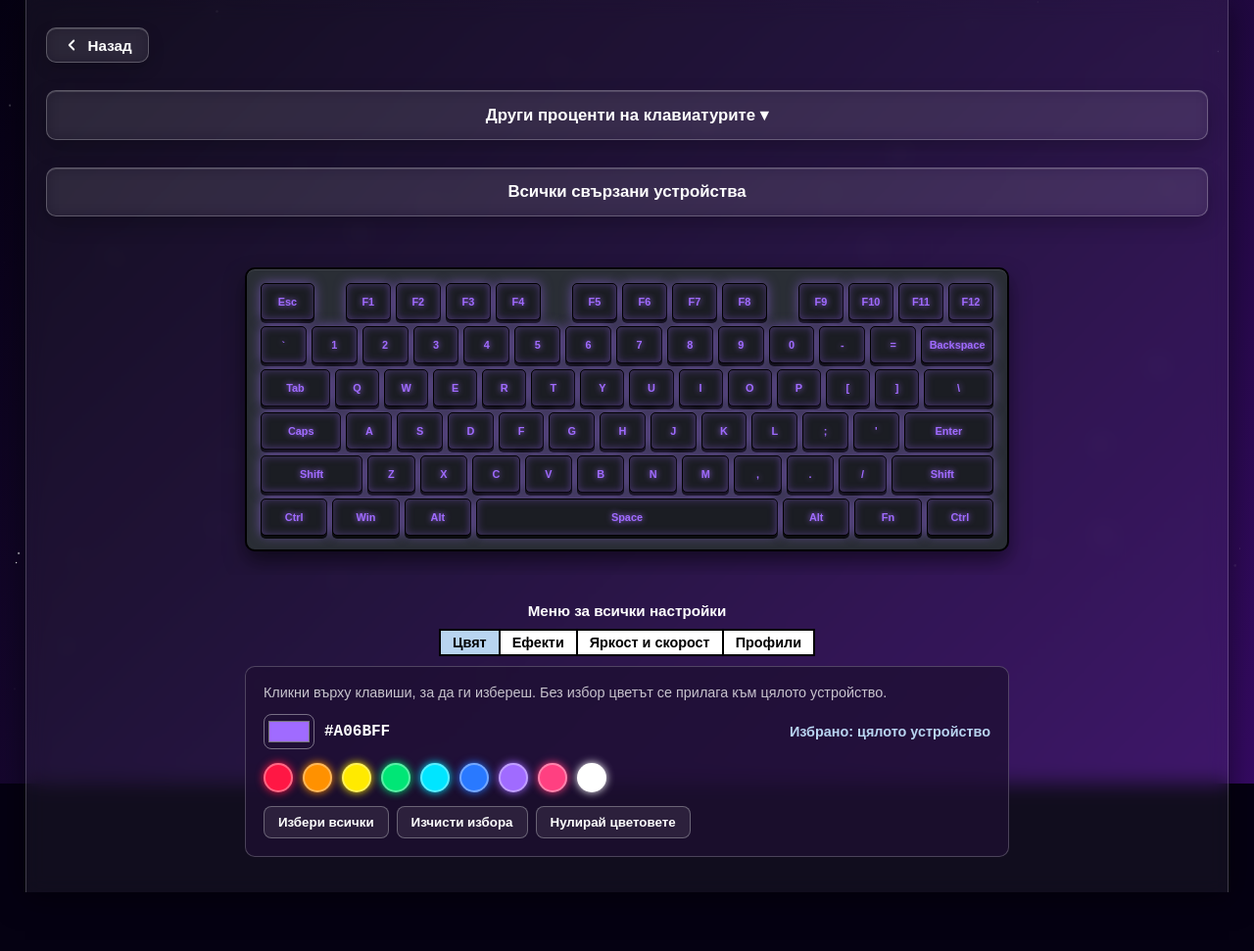
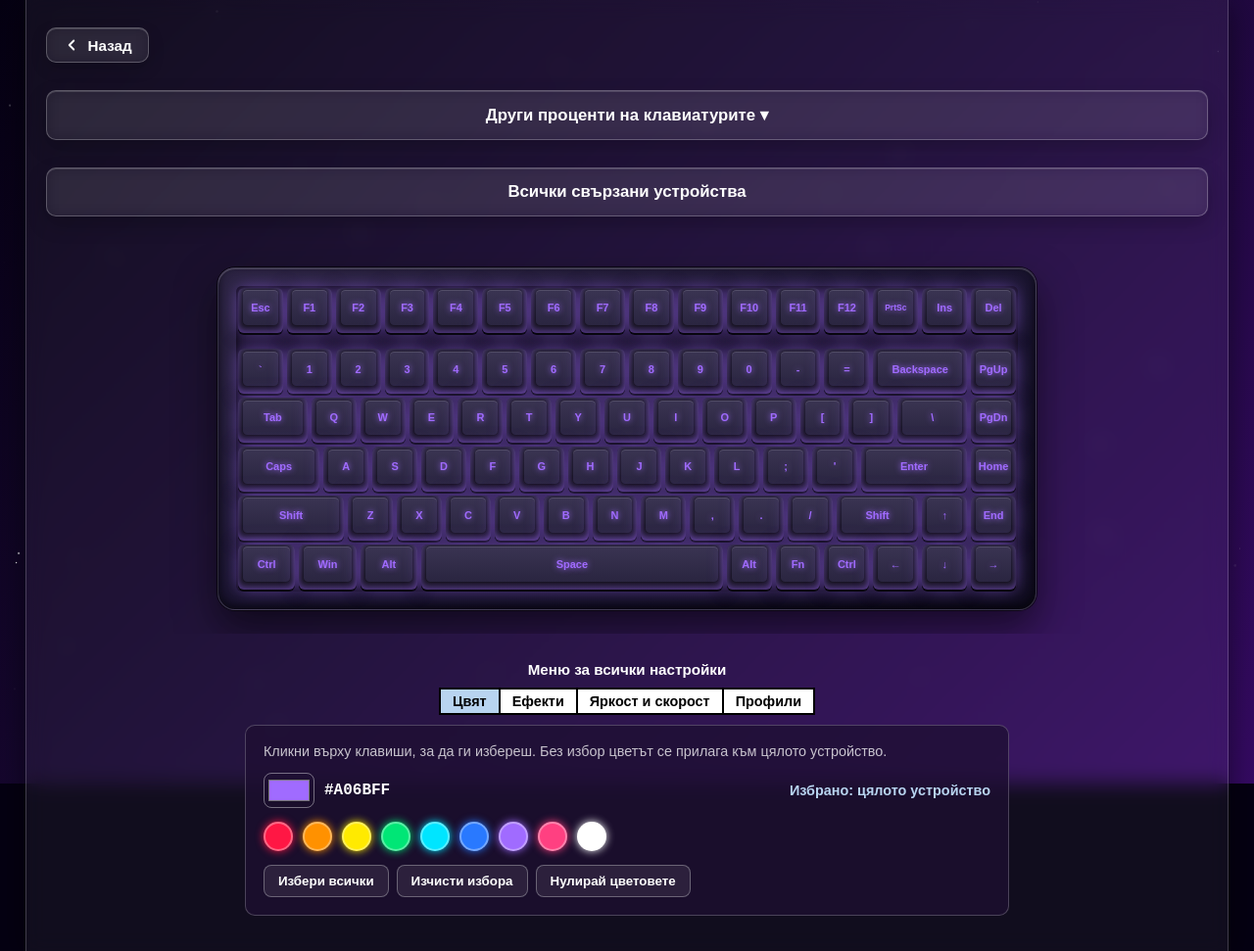
Before and after one commit to maevjoan-hash/web_RGB_changer_v2, a plain HTML site: page keyboard.html in a window 1280 px wide. Shown: the whole page at 98% size. Before the commit the page ends 911 px from the top, so only its background shows below. Drawn offline with Linux system fonts and the light colour scheme.

Commit message:
Redesign keyboards with real ANSI key sizes and themed keycaps
- Layouts are described in key units (u) and every key is positioned
  absolutely like keyboard-layout-editor: standard ANSI widths (Tab 1.5u,
  Caps 1.75u, Enter 2.25u, Shift 2.25u/2.75u, modifiers 1.25u, space 6.25u)
  and tall numpad + / Enter keys
- Layouts follow the real form factors: 60% (61 keys), 75% with arrows and
  a navigation column (84 keys), full-size 100% (104 keys), and the custom
  120% with macro, F13–F24, M and media keys around the full-size block
- Keys scale with the keyboard via container query units and keep square
  proportions; 36px–50px per unit, scrolling on narrow screens as before
- Keycaps get a skirt and top surface in the site's purple palette; with
  RGB on, light spills from under each key and the legends glow; "Off"
  now shows unlit keys instead of the old white caps
- Per-key RGB colors use stable ids (label + occurrence, e.g. Shift#2)
  instead of DOM indices, so changing a layout no longer shifts colors

Co-Authored-By: Claude Opus 5.5 <noreply@anthropic.com>
Claude-Session: https://claude.ai/code/session_018vGEQ2gAsJRXQNFQCdWChy

```diff
--- a/keyboard-layouts.js
+++ b/keyboard-layouts.js
@@ -1,60 +1,106 @@
 // --- ПОДРЕДБИ НА КЛАВИАТУРИТЕ ---
+// Размерите са в units (u), както при истинските клавиатури: 1u е един обикновен клавиш
+// (19,05 мм). Ширините следват стандартния ANSI размер: Tab 1.5u, Caps 1.75u, Enter 2.25u,
+// ляв Shift 2.25u, десен Shift 2.75u, модификатори 1.25u, интервал 6.25u.
+//
 // Всеки ред е низ от елементи, разделени с интервал:
-//   "Q"       – обикновен клавиш
-//   "Esc:esc" – клавиш с размер (класът става key--esc)
-//   "_"       – празно място между клавиши
-//   "__"      – празен ред, който пази височината в секциите
-const MAIN_ROWS = [
-  'Esc:esc _ F1 F2 F3 F4 _ F5 F6 F7 F8 _ F9 F10 F11 F12',
-  '` 1 2 3 4 5 6 7 8 9 0 - = Backspace:wide',
-  'Tab:wide Q W E R T Y U I O P [ ] \\:wide',
-  "Caps:caps A S D F G H J K L ; ' Enter:enter",
-  'Shift:shift Z X C V B N M , . / Shift:shift',
-  'Ctrl:mod Win:mod Alt:mod Space:space Alt:mod Fn:mod Ctrl:mod'
+//   "Q"       – клавиш 1u
+//   "Tab:1.5" – клавиш с ширина 1.5u
+//   "+:1x2"   – клавиш 1u широк и 2u висок (numpad + и Enter)
+//   "_0.5"    – празно място 0.5u
+// Ред, записан като { gap: 0.5, keys: '…' }, започва с допълнително разстояние отгоре.
+const F_ROW = 'Esc _1 F1 F2 F3 F4 _0.5 F5 F6 F7 F8 _0.5 F9 F10 F11 F12';
+const NUMBER_ROW = '` 1 2 3 4 5 6 7 8 9 0 - = Backspace:2';
+const TAB_ROW = 'Tab:1.5 Q W E R T Y U I O P [ ] \\:1.5';
+const CAPS_ROW = "Caps:1.75 A S D F G H J K L ; ' Enter:2.25";
+const SHIFT_ROW = 'Shift:2.25 Z X C V B N M , . / Shift:2.75';
+const BOTTOM_ROW = 'Ctrl:1.25 Win:1.25 Alt:1.25 Space:6.25 Alt:1.25 Fn:1.25 Menu:1.25 Ctrl:1.25';
+
+// Пълноразмерна клавиатура: основен блок 15u, навигация 3u и numpad 4u с разстояния 0.25u
+const FULL_SIZE_ROWS = [
+  `${F_ROW} _0.25 PrtSc ScrLk Pause`,
+  { gap: 0.5, keys: `${NUMBER_ROW} _0.25 Ins Home PgUp _0.25 Num / * -` },
+  `${TAB_ROW} _0.25 Del End PgDn _0.25 7 8 9 +:1x2`,
+  `${CAPS_ROW} _3.5 4 5 6`,
+  `${SHIFT_ROW} _1.25 ↑ _1.25 1 2 3 Enter:1x2`,
+  `${BOTTOM_ROW} _0.25 ← ↓ → _0.25 0:2 .`
 ];
-
-const NAV_ROWS = ['PrtSc ScrLk Pause', 'Ins Home PgUp', 'Del End PgDn', '__', '_ ↑ _', '← ↓ →'];
-
-const NUMPAD_ROWS = ['Num / * -', '7 8 9 +', '4 5 6 +', '1 2 3 Ent', '0:wide . Ent'];
 
 // storageId пази имената на старите отделни страници, за да не се губят запазените RGB настройки
 const KEYBOARD_LAYOUTS = {
   60: {
     label: '60%',
     storageId: 'keyboard-60.html',
-    rows: [
-      'Esc:esc 1 2 3 4 5 6 7 8 9 0 - = Backspace:wide',
-      ...MAIN_ROWS.slice(2, 5),
-      'Ctrl:mod Win:mod Alt:mod Space:space Alt:mod Fn:mod Menu:mod Ctrl:mod'
-    ]
+    rows: [NUMBER_ROW.replace('`', 'Esc'), TAB_ROW, CAPS_ROW, SHIFT_ROW, BOTTOM_ROW]
   },
   75: {
     label: '75%',
     storageId: 'keyboard.html',
-    rows: MAIN_ROWS
+    rows: [
+      'Esc F1 F2 F3 F4 F5 F6 F7 F8 F9 F10 F11 F12 PrtSc Ins Del',
+      { gap: 0.25, keys: `${NUMBER_ROW} PgUp` },
+      `${TAB_ROW} PgDn`,
+      `${CAPS_ROW} Home`,
+      'Shift:2.25 Z X C V B N M , . / Shift:1.75 ↑ End',
+      'Ctrl:1.25 Win:1.25 Alt:1.25 Space:6.25 Alt Fn Ctrl ← ↓ →'
+    ]
   },
   100: {
     label: '100%',
     storageId: 'keyboard-100.html',
-    sections: [
-      ['main', MAIN_ROWS],
-      ['nav', NAV_ROWS],
-      ['numpad', [...NUMPAD_ROWS, '__']]
-    ]
+    rows: FULL_SIZE_ROWS
   },
   120: {
     label: '120%',
     storageId: 'keyboard-120.html',
-    sections: [
-      ['macro', ['G1 G2', 'G3 G4', 'G5 G6', 'G7 G8', 'G9 G10', 'G11 G12', 'G13 G14']],
-      ['main', ['Rec:esc _ F13 F14 F15 F16 _ F17 F18 F19 F20 _ F21 F22 F23 F24', ...MAIN_ROWS]],
-      ['nav', ['M1 M2 M3', ...NAV_ROWS]],
-      ['numpad', ['Prev Play Next Stop', 'Mute Vol- Vol+ RGB', ...NUMPAD_ROWS]]
+    // Макро колона G1–G14 вляво, ред F13–F24, M1–M3 над навигацията и медийни клавиши над numpad-а
+    rows: [
+      'G1 G2 _0.5 Rec _1 F13 F14 F15 F16 _0.5 F17 F18 F19 F20 _0.5 F21 F22 F23 F24 _0.25 M1 M2 M3 _0.25 Prev Play Next Stop',
+      `G3 G4 _0.5 ${FULL_SIZE_ROWS[0]} _0.25 Mute Vol- Vol+ RGB`,
+      ...['G5 G6', 'G7 G8', 'G9 G10', 'G11 G12', 'G13 G14'].map((macroKeys, index) => {
+        const row = FULL_SIZE_ROWS[index + 1];
+        return typeof row === 'string'
+          ? `${macroKeys} _0.5 ${row}`
+          : { ...row, keys: `${macroKeys} _0.5 ${row.keys}` };
+      })
     ]
   }
 };
 
 const DEFAULT_KEYBOARD_LAYOUT = '75';
+
+// Превръща редовете в клавиши с позиция (x, y) и размер (w, h) в units
+const parseKeyboardLayout = (rows) => {
+  const keys = [];
+  let y = 0;
+  let width = 0;
+
+  rows.forEach((row) => {
+    const { gap = 0, keys: tokens } = typeof row === 'string' ? { keys: row } : row;
+    let x = 0;
+    y += gap;
+
+    tokens.split(' ').forEach((token) => {
+      if (token.startsWith('_')) {
+        x += Number(token.slice(1));
+        return;
+      }
+
+      const separator = token.lastIndexOf(':');
+      const label = separator > 0 ? token.slice(0, separator) : token;
+      const [w = 1, h = 1] = separator > 0 ? token.slice(separator + 1).split('x').map(Number) : [];
+
+      keys.push({ label, x, y, w, h });
+      x += w;
+    });
+
+    width = Math.max(width, x);
+    y += 1;
+  });
+
+  const height = Math.max(...keys.map((key) => key.y + key.h));
+  return { keys, width, height };
+};
 
 (() => {
   const displayArea = document.querySelector('[data-keyboard-display]');
@@ -64,46 +110,38 @@ const DEFAULT_KEYBOARD_LAYOUT = '75';
   const requestedLayout = new URLSearchParams(location.search).get('layout');
   const layoutId = Object.hasOwn(KEYBOARD_LAYOUTS, requestedLayout) ? requestedLayout : DEFAULT_KEYBOARD_LAYOUT;
   const layout = KEYBOARD_LAYOUTS[layoutId];
-
-  const renderRow = (row) => {
-    const rowElement = document.createElement('div');
-    rowElement.className = 'keyboard-row';
-
-    row.split(' ').forEach((token) => {
-      const element = document.createElement('div');
-
-      if (token === '_') {
-        element.className = 'key-spacer';
-      } else if (token === '__') {
-        element.className = 'key-spacer-row';
-      } else {
-        const [label, size] = token.split(':');
-        element.className = size ? `key key--${size}` : 'key';
-        element.textContent = label;
-      }
-
-      rowElement.append(element);
-    });
-
-    return rowElement;
-  };
+  const { keys, width, height } = parseKeyboardLayout(layout.rows);
 
   const keyboard = document.createElement('div');
-  keyboard.className = layoutId === DEFAULT_KEYBOARD_LAYOUT ? 'keyboard' : `keyboard keyboard--${layoutId}`;
+  keyboard.className = `keyboard keyboard--${layoutId}`;
   keyboard.dataset.storageId = layout.storageId;
+  keyboard.style.setProperty('--kb-w', width);
+  keyboard.style.setProperty('--kb-h', height);
   keyboard.setAttribute('aria-hidden', 'true');
 
-  if (layout.sections) {
-    layout.sections.forEach(([name, rows]) => {
-      const section = document.createElement('div');
-      section.className = `kb-section kb-section-${name}`;
-      section.append(...rows.map(renderRow));
-      keyboard.append(section);
-    });
-  } else {
-    keyboard.append(...layout.rows.map(renderRow));
-  }
+  const plate = document.createElement('div');
+  plate.className = 'keyboard__plate';
 
+  // Стабилен идентификатор за RGB настройките: етикет + пореден номер при повторение (Shift, Shift#2)
+  const labelCounts = {};
+
+  keys.forEach(({ label, x, y, w, h }) => {
+    labelCounts[label] = (labelCounts[label] || 0) + 1;
+
+    const key = document.createElement('div');
+    key.className = label.length > 4 && w < 1.5 ? 'key key--small' : 'key';
+    key.dataset.keyId = labelCounts[label] > 1 ? `${label}#${labelCounts[label]}` : label;
+    key.style.cssText = `--x: ${x}; --y: ${y}; --w: ${w}; --h: ${h}`;
+
+    const top = document.createElement('span');
+    top.className = 'key__top';
+    top.textContent = label;
+
+    key.append(top);
+    plate.append(key);
+  });
+
+  keyboard.append(plate);
   displayArea.append(keyboard);
 
   // Подсказка, когато клавиатурата е по-широка от екрана и трябва да се плъзга
--- a/rgb.js
+++ b/rgb.js
@@ -48,7 +48,7 @@
   const leds = [];
 
   if (isKeyboard) {
-    device.querySelectorAll('.key').forEach((el, index) => leds.push({ id: `k${index}`, el }));
+    device.querySelectorAll('.key').forEach((el, index) => leds.push({ id: el.dataset.keyId || `k${index}`, el }));
   } else {
     device.querySelectorAll('.mouse-btn-group').forEach((el) => leds.push({ id: el.dataset.btn, el }));
     device.querySelectorAll('.mouse-rgb-strip, .mouse-gaming-logo, .mouse-logo-ring').forEach((el) => {
--- a/style.css
+++ b/style.css
@@ -234,47 +234,35 @@ body {
   fill: none;
 }
 
-/* min-width пази клавишите достатъчно големи за докосване; на тесен екран клавиатурата се скролва */
+/* --- КЛАВИАТУРА ---
+   Клавишите са позиционирани в units (u) като истинска ANSI клавиатура: --kb-w и --kb-h
+   са размерите на подредбата, а --x, --y, --w, --h на всеки клавиш идват от keyboard-layouts.js.
+   Клавиатурата е между 36px (докосване на телефон) и 50px на unit; на тесен екран се скролва. */
 .keyboard {
+  --case-padding: 18px;
   width: 100%;
-  min-width: 600px;
-  max-width: 780px;
-  min-height: max-content;
+  min-width: calc(var(--kb-w) * 36px + 2 * var(--case-padding));
+  max-width: calc(var(--kb-w) * 50px + 2 * var(--case-padding));
   flex-shrink: 0;
   margin-inline: auto;
-  display: flex;
-  flex-direction: column;
-  gap: 6px;
-  padding: 14px;
-  background: #2a2e35;
-  border: 2px solid #000000;
-  border-radius: 10px;
-  box-shadow: inset 0 1px 0 rgba(255, 255, 255, 0.12), 0 10px 20px rgba(0, 0, 0, 0.5);
+  padding: var(--case-padding);
+  background: linear-gradient(160deg, #2c2442 0%, #17122b 55%, #0e0b1c 100%);
+  border: 1px solid rgba(255, 255, 255, 0.14);
+  border-radius: 18px;
+  box-shadow:
+    inset 0 1px 0 rgba(255, 255, 255, 0.18),
+    inset 0 -3px 8px rgba(0, 0, 0, 0.6),
+    0 0 0 1px rgba(0, 0, 0, 0.6),
+    0 18px 40px rgba(0, 0, 0, 0.55);
 }
 
-.keyboard--60 {
-  min-width: 540px;
-  max-width: 640px;
-}
-
-.keyboard--100,
-.keyboard--120 {
-  flex-direction: row;
-  justify-content: center;
-  align-items: flex-start;
-  padding: 16px;
-}
-
-.keyboard--100 {
-  min-width: 900px;
-  max-width: 1080px;
-  gap: 14px;
-}
-
-.keyboard--120 {
-  min-width: 1000px;
-  max-width: 1240px;
-  gap: 12px;
+.keyboard__plate {
+  position: relative;
+  container-type: inline-size;
+  aspect-ratio: var(--kb-w) / var(--kb-h);
+  background: linear-gradient(180deg, #171126 0%, #110d1e 100%);
+  border-radius: 6px;
+  box-shadow: inset 0 2px 8px rgba(0, 0, 0, 0.7);
 }
 
 .keyboard-scroll-hint {
@@ -288,116 +276,54 @@ body {
   display: none;
 }
 
-.kb-section {
-  display: flex;
-  flex-direction: column;
-  min-width: 0;
-  min-height: max-content;
-  gap: 6px;
+/* Ръбът на клавиша (skirt) е самият .key, а горната повърхност с надписа е .key__top */
+.key {
+  --unit: calc(100cqw / var(--kb-w));
+  --key-gap: calc(var(--unit) * 0.08);
+  position: absolute;
+  left: calc(var(--x) * var(--unit) + var(--key-gap) / 2);
+  top: calc(var(--y) * var(--unit) + var(--key-gap) / 2);
+  width: calc(var(--w) * var(--unit) - var(--key-gap));
+  height: calc(var(--h) * var(--unit) - var(--key-gap));
+  background: linear-gradient(180deg, #3b3552 0%, #221e36 100%);
+  border-radius: calc(var(--unit) * 0.12);
+  box-shadow:
+    0 calc(var(--unit) * 0.04) 0 #06050b,
+    0 calc(var(--unit) * 0.08) calc(var(--unit) * 0.12) rgba(0, 0, 0, 0.6);
+  font-size: calc(var(--unit) * 0.22);
+  font-weight: bold;
+  color: #9d97b8;
+  user-select: none;
+  cursor: pointer;
+  transition: transform 0.08s ease, box-shadow 0.08s ease;
 }
 
-/* Редовете в секциите са с фиксирана височина, за да съвпадат между секциите */
-.kb-section .keyboard-row {
-  flex: 0 0 38px;
-  width: 100%;
-  height: 38px;
-  min-height: 38px;
+.key--small {
+  font-size: calc(var(--unit) * 0.17);
 }
 
-.kb-section-macro {
-  flex: 2.2 1 0;
-}
-
-.kb-section-main {
-  flex: 15 1 0;
-}
-
-.kb-section-nav {
-  flex: 3 1 0;
-}
-
-.kb-section-numpad {
-  flex: 4 1 0;
-}
-
-.key-spacer-row {
-  width: 100%;
-  height: 38px;
-  min-height: 38px;
-}
-
-.kb-section-nav .keyboard-row:has(.key-spacer-row) {
-  visibility: hidden;
-}
-
-.keyboard-row {
-  display: flex;
-  flex-direction: row;
-  justify-content: center;
-  gap: 5px;
-}
-
-.key {
-  flex: 1 1 0;
-  min-width: 0;
-  height: 38px;
+.key__top {
+  position: absolute;
+  inset: calc(var(--unit) * 0.05) calc(var(--unit) * 0.1) calc(var(--unit) * 0.16);
   display: flex;
   justify-content: center;
   align-items: center;
-  background: var(--key-bg-color);
-  border: 1px solid #000000;
-  border-radius: 5px;
-  box-shadow: 0 3px 0 #111, 0 4px 4px rgba(0, 0, 0, 0.4);
-  font-size: 0.68rem;
-  font-weight: bold;
-  color: #111111;
-  user-select: none;
-  cursor: pointer;
-  transition: background-color 0.12s ease, transform 0.08s ease, box-shadow 0.08s ease;
+  overflow: hidden;
+  white-space: nowrap;
+  background: linear-gradient(180deg, #4a4464 0%, #38324f 100%);
+  border-radius: calc(var(--unit) * 0.09);
+  box-shadow:
+    inset 0 1px 0 rgba(255, 255, 255, 0.12),
+    0 0 calc(var(--unit) * 0.04) rgba(0, 0, 0, 0.5);
 }
 
-.key-spacer {
-  flex: 0.5;
-  background: transparent;
-  border: none;
-  box-shadow: none;
-}
-
-.key--wide {
-  flex: 1.6 1 0;
-}
-
-.key--caps {
-  flex: 1.8 1 0;
-}
-
-.key--enter {
-  flex: 2 1 0;
-}
-
-.key--shift {
-  flex: 2.2 1 0;
-}
-
-.key--mod {
-  flex: 1.3 1 0;
-}
-
-.key--space {
-  flex: 6 1 0;
-}
-
-.key--esc {
-  flex: 1.2 1 0;
-}
-
-.key:hover {
-  background: var(--key-active-color);
+.key:hover .key__top {
+  filter: brightness(1.18);
 }
 
 .key:active {
-  transform: translateY(2px);
-  box-shadow: 0 1px 0 #111, 0 1px 2px rgba(0, 0, 0, 0.4);
+  transform: translateY(calc(var(--unit) * 0.03));
+  box-shadow: 0 calc(var(--unit) * 0.01) 0 #06050b;
 }
 
 .settings-menu {
@@ -716,29 +642,30 @@ body {
   }
 }
 
+/* Светлината излиза изпод клавиша върху плочата, а надписът свети отгоре */
 .keyboard.rgb-on .key {
-  background: #1b1d23;
-  color: var(--led-lit);
-  text-shadow: 0 0 6px var(--led-lit);
+  background: linear-gradient(180deg, #2c2740 0%, #15121f 100%);
   box-shadow:
-    0 3px 0 #0b0c0f,
-    0 0 12px color-mix(in srgb, var(--led-lit) 55%, transparent),
-    inset 0 0 8px color-mix(in srgb, var(--led-lit) 35%, transparent);
-}
-
-.keyboard.rgb-on .key:hover {
-  background: #272a33;
+    0 calc(var(--unit) * 0.04) 0 #06050b,
+    inset 0 calc(var(--unit) * -0.06) calc(var(--unit) * 0.12) color-mix(in srgb, var(--led-lit) 45%, transparent),
+    0 0 calc(var(--unit) * 0.35) color-mix(in srgb, var(--led-lit) 55%, transparent);
 }
 
 .keyboard.rgb-on .key:active {
   box-shadow:
-    0 1px 0 #0b0c0f,
-    0 0 12px color-mix(in srgb, var(--led-lit) 55%, transparent);
+    0 calc(var(--unit) * 0.01) 0 #06050b,
+    0 0 calc(var(--unit) * 0.35) color-mix(in srgb, var(--led-lit) 55%, transparent);
+}
+
+.keyboard.rgb-on .key__top {
+  background: linear-gradient(180deg, #3a3452 0%, #2a2540 100%);
+  color: var(--led-lit);
+  text-shadow: 0 0 calc(var(--unit) * 0.12) var(--led-lit);
 }
 
 .key.is-selected {
   outline: 2px solid #ffffff;
-  outline-offset: 2px;
+  outline-offset: 1px;
 }
 
 .mouse-led-zone {
```
